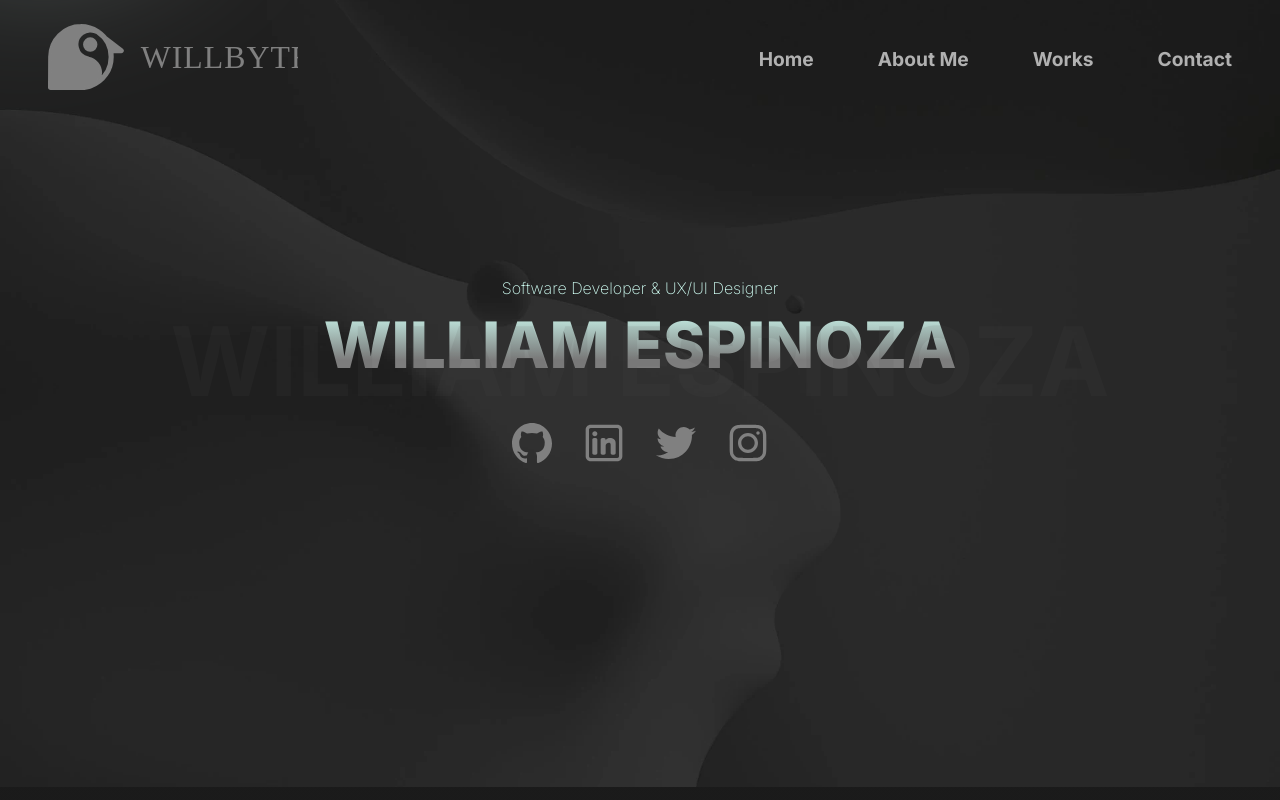
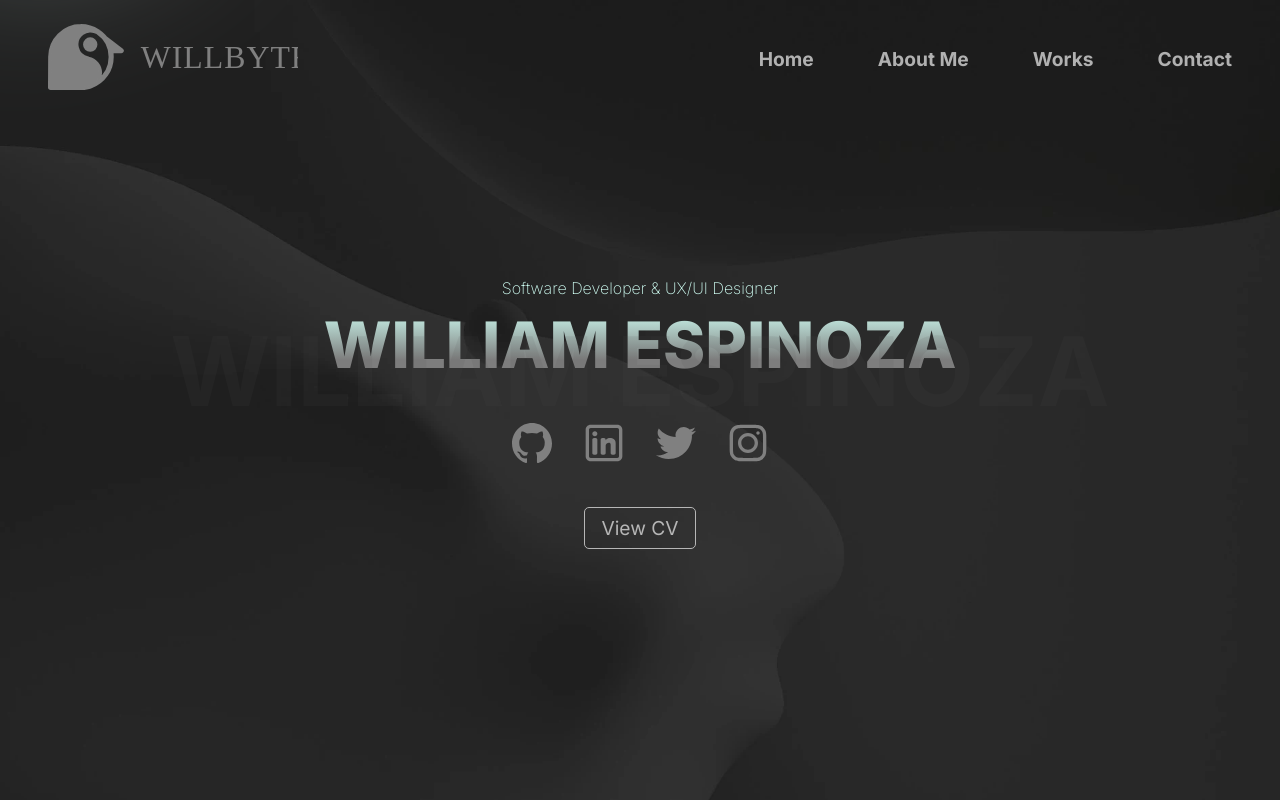
Before and after one commit to Willpower0304/New_Portfolio, a React (Vite) app: page / in a window 1280 px wide. Shown: the top 800 px of the page. Built offline with nearby package versions, Linux system fonts and the light colour scheme.

Commit message:
feat: cv button

```diff
--- a/src/components/hero/hero.jsx
+++ b/src/components/hero/hero.jsx
@@ -41,6 +41,13 @@ export const Hero = () => {
           />
         </a>
       </div>
+      <a
+        className={styles.boton}
+        href="https://william-cv-portfolio.netlify.app/"
+        target="_blank"
+      >
+        View CV
+      </a>
       <img className={styles.blob} src={getImageUrl("Hero/blob.svg")} alt="" />
     </div>
   );
--- a/src/components/hero/hero.module.css
+++ b/src/components/hero/hero.module.css
@@ -33,7 +33,7 @@
   text-align: center;
   color: rgb(82, 82, 82);
   opacity: 0.1;
-  bottom: 23rem;
+  bottom: 27.5rem;
   overflow: hidden;
 }
 
@@ -64,6 +64,22 @@
   z-index: 1;
 }
 
+.boton {
+  border: 1px solid rgb(182, 182, 182);
+  border-radius: 5px;
+  padding: 0.5rem 1rem;
+  color: rgb(182, 182, 182);
+  transition: 0.4s all ease-in;
+  text-decoration: none;
+  font-size: 1.2rem;
+  margin-top: 2rem;
+}
+
+.boton:hover {
+  background-color: rgb(182, 182, 182);
+  color: black;
+}
+
 @media screen and (max-width: 768px) {
   .name {
     font-size: 3rem;
```
Also changed, not shown: .million/store.json.
